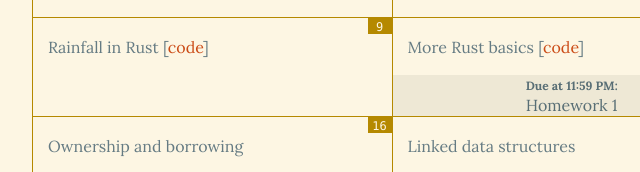
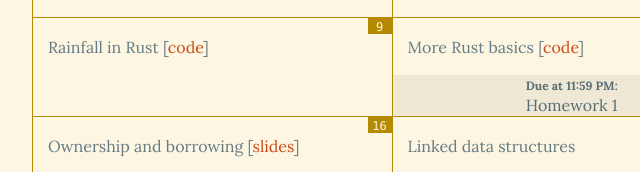
Before and after one commit to nu-rust-course/web, a plain HTML site: page index.html in a window 1280 px wide. Shown: the part 1729-1901 px from the top of the page, 248-888 px from the left. Drawn offline with Linux system fonts and the light colour scheme.

Commit message:
updated for 2019

```diff
--- a/index.html
+++ b/index.html
@@ -317,7 +317,7 @@ This table specifies the course schedule; topics are tentative.
   <tr>
     <td><span>16</span>
       Ownership and borrowing
-      <!-- [<a href="lec/05-ownership.pdf">slides</a>] -->
+      [<a href="lec/05-ownership.pdf">slides</a>]
     </td>
     <td class="hwdue"><span>18</span>
       Linked data structures
```
Also changed, not shown: 2 other files.
